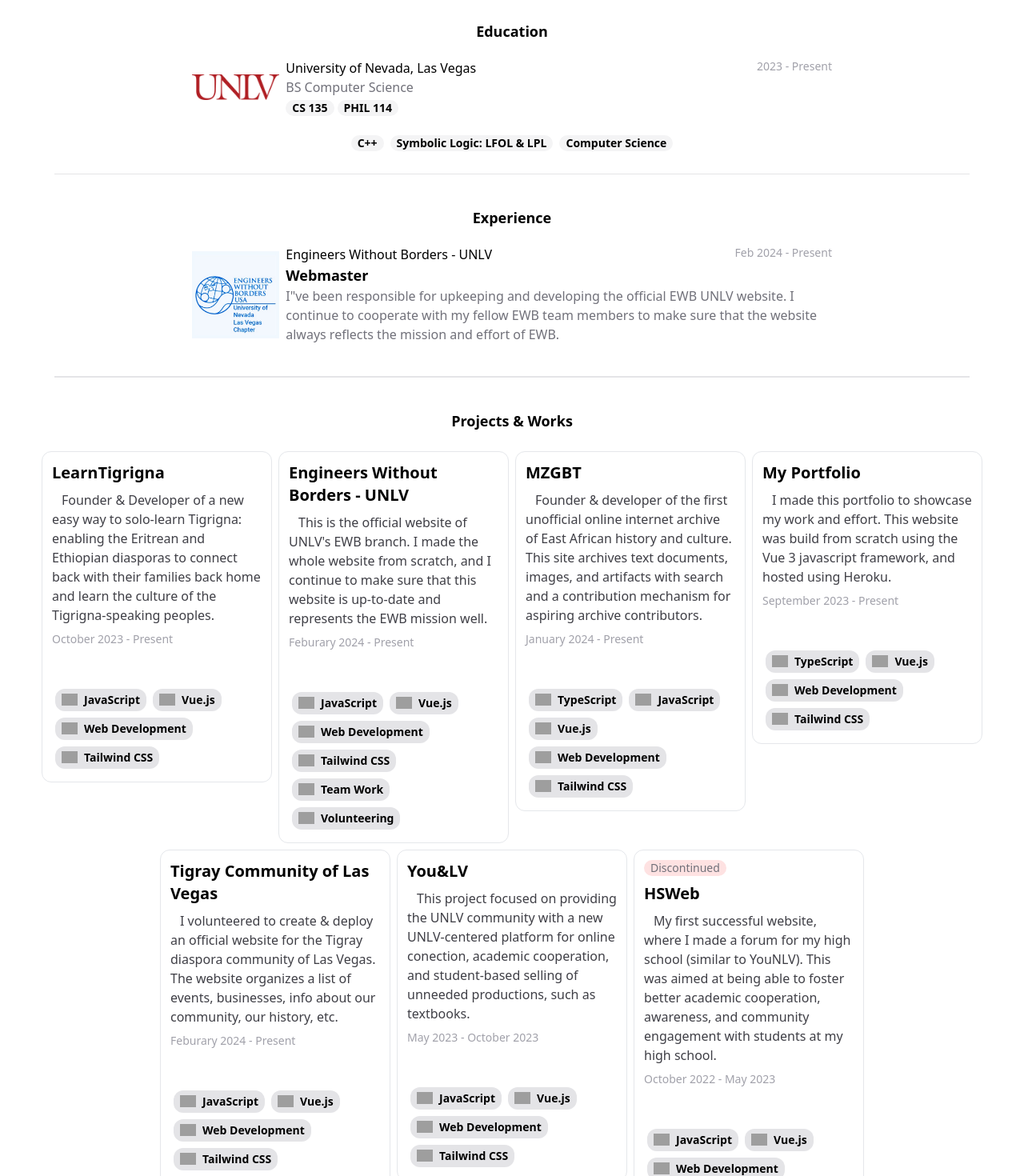
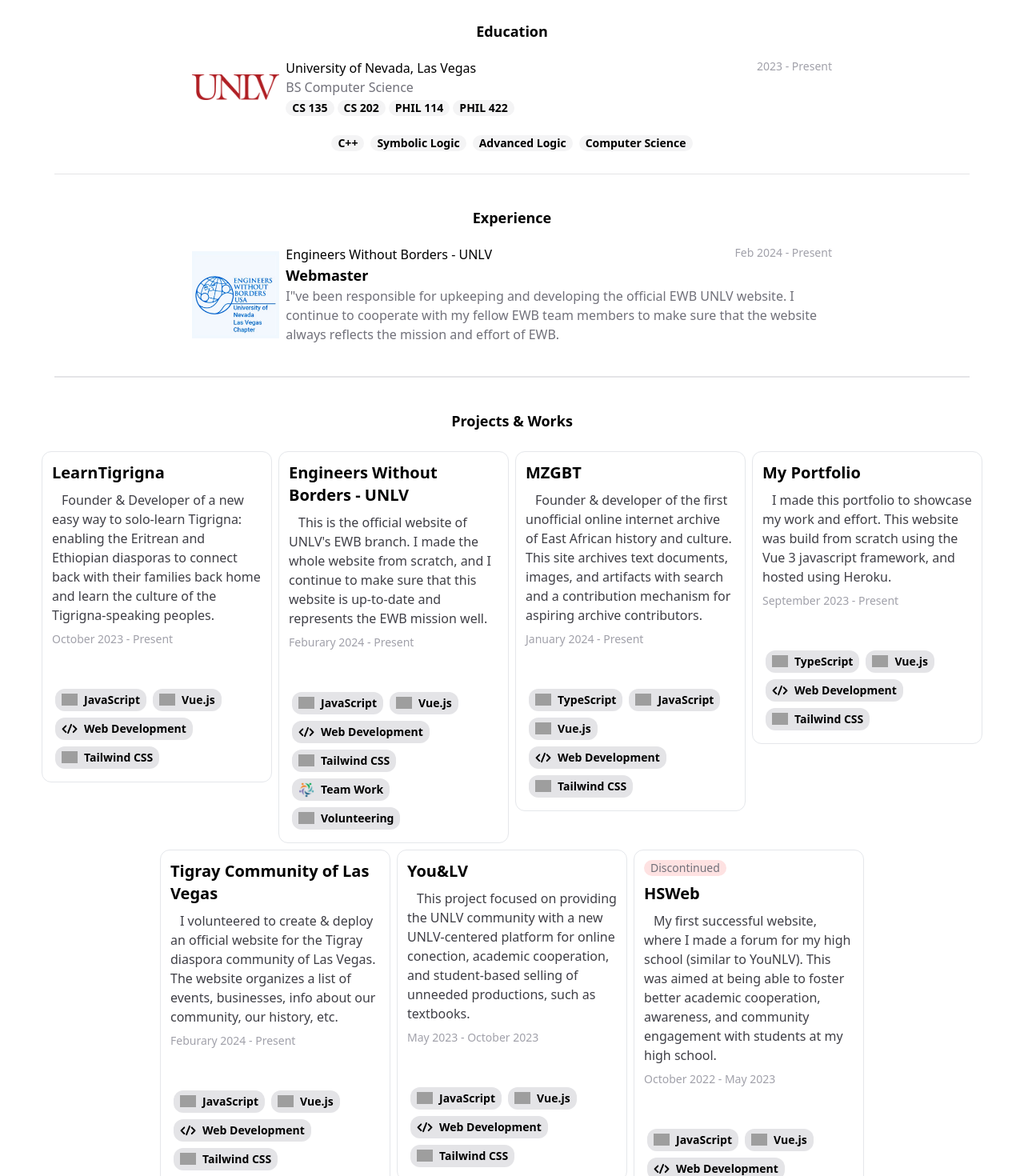
Before and after one commit to theplaceincan/webportfolio, a Vue app: page / in a window 1280 px wide. Shown: the part 660-2130 px from the top of the page at 80% size. Built offline with nearby package versions, Linux system fonts and the light colour scheme; grey boxes are pictures that could not be loaded.

Commit message:
Updated uni classes and improved fun fact size

```diff
--- a/src/views/Home.vue
+++ b/src/views/Home.vue
@@ -1,11 +1,17 @@
 <script setup>
 import { ref } from "vue";
 
-const uniClassCards = ref([{ name: "CS 135" }, { name: "PHIL 114 " }]);
+const uniClassCards = ref([
+  { name: "CS 135" },
+  { name: "CS 202" },
+  { name: "PHIL 114" },
+  { name: "PHIL 422"}
+]);
 
 const uniSkills = ref([
   { name: "C++" },
-  { name: "Symbolic Logic: LFOL & LPL " },
+  { name: "Symbolic Logic" },
+  { name: "Advanced Logic" },
   { name: "Computer Science" },
 ]);
 
@@ -28,7 +34,7 @@
       },
       {
         skill_name: "Web Development",
-        logo: "https://media.discordapp.net/attachments/1201662358171435030/1259300190083485788/208-2082229_html-code-coding-language-html-code-icon-png-removebg-preview.png?ex=668b2e31&is=6689dcb1&hm=3bfa7c74408d7f88732a3e490d97f18fdc9e272774ac1f9c47006c4f50b1a7ce&=&format=webp&quality=lossless",
+        logo: "/src/assets/webdevlogo.webp",
       },
       {
         skill_name: "Tailwind CSS",
@@ -54,7 +60,7 @@
       },
       {
         skill_name: "Web Development",
-        logo: "https://media.discordapp.net/attachments/1201662358171435030/1259300190083485788/208-2082229_html-code-coding-language-html-code-icon-png-removebg-preview.png?ex=668b2e31&is=6689dcb1&hm=3bfa7c74408d7f88732a3e490d97f18fdc9e272774ac1f9c47006c4f50b1a7ce&=&format=webp&quality=lossless",
+        logo: "/src/assets/webdevlogo.webp",
       },
       {
         skill_name: "Tailwind CSS",
@@ -62,7 +68,7 @@
       },
       {
         skill_name: "Team Work",
-        logo: "https://media.discordapp.net/attachments/1201662358171435030/1259301897458946089/pngtree-colorful-teamwork-logo-png-image_4127029-removebg-preview.png?ex=668b2fc9&is=6689de49&hm=fcdabeb9a1ba5b0a369c4603705e6402e9f4e20dab8fb3764818dd5d40635f6b&=&format=webp&quality=lossless",
+        logo: "/src/assets/teamwork.webp",
       },
       {
         skill_name: "Volunteering",
@@ -92,7 +98,7 @@
       },
       {
         skill_name: "Web Development",
-        logo: "https://media.discordapp.net/attachments/1201662358171435030/1259300190083485788/208-2082229_html-code-coding-language-html-code-icon-png-removebg-preview.png?ex=668b2e31&is=6689dcb1&hm=3bfa7c74408d7f88732a3e490d97f18fdc9e272774ac1f9c47006c4f50b1a7ce&=&format=webp&quality=lossless",
+        logo: "/src/assets/webdevlogo.webp",
       },
       {
         skill_name: "Tailwind CSS",
@@ -118,7 +124,7 @@
       },
       {
         skill_name: "Web Development",
-        logo: "https://media.discordapp.net/attachments/1201662358171435030/1259300190083485788/208-2082229_html-code-coding-language-html-code-icon-png-removebg-preview.png?ex=668b2e31&is=6689dcb1&hm=3bfa7c74408d7f88732a3e490d97f18fdc9e272774ac1f9c47006c4f50b1a7ce&=&format=webp&quality=lossless",
+        logo: "/src/assets/webdevlogo.webp",
       },
       {
         skill_name: "Tailwind CSS",
@@ -144,7 +150,7 @@
       },
       {
         skill_name: "Web Development",
-        logo: "https://media.discordapp.net/attachments/1201662358171435030/1259300190083485788/208-2082229_html-code-coding-language-html-code-icon-png-removebg-preview.png?ex=668b2e31&is=6689dcb1&hm=3bfa7c74408d7f88732a3e490d97f18fdc9e272774ac1f9c47006c4f50b1a7ce&=&format=webp&quality=lossless",
+        logo: "/src/assets/webdevlogo.webp",
       },
       {
         skill_name: "Tailwind CSS",
@@ -152,7 +158,7 @@
       },
       {
         skill_name: "Team Work",
-        logo: "https://media.discordapp.net/attachments/1201662358171435030/1259301897458946089/pngtree-colorful-teamwork-logo-png-image_4127029-removebg-preview.png?ex=668b2fc9&is=6689de49&hm=fcdabeb9a1ba5b0a369c4603705e6402e9f4e20dab8fb3764818dd5d40635f6b&=&format=webp&quality=lossless",
+        logo: "/src/assets/teamwork.webp",
       },
       {
         skill_name: "Volunteering",
@@ -178,7 +184,7 @@
       },
       {
         skill_name: "Web Development",
-        logo: "https://media.discordapp.net/attachments/1201662358171435030/1259300190083485788/208-2082229_html-code-coding-language-html-code-icon-png-removebg-preview.png?ex=668b2e31&is=6689dcb1&hm=3bfa7c74408d7f88732a3e490d97f18fdc9e272774ac1f9c47006c4f50b1a7ce&=&format=webp&quality=lossless",
+        logo: "/src/assets/webdevlogo.webp",
       },
       {
         skill_name: "Tailwind CSS",
@@ -203,7 +209,7 @@
       },
       {
         skill_name: "Web Development",
-        logo: "https://media.discordapp.net/attachments/1201662358171435030/1259300190083485788/208-2082229_html-code-coding-language-html-code-icon-png-removebg-preview.png?ex=668b2e31&is=6689dcb1&hm=3bfa7c74408d7f88732a3e490d97f18fdc9e272774ac1f9c47006c4f50b1a7ce&=&format=webp&quality=lossless",
+        logo: "/src/assets/webdevlogo.webp",
       },
       {
         skill_name: "Vuetify CSS",
@@ -426,8 +432,8 @@
       </div>
     </div>
     <div class="mt-5 flex flex-col items-center justify-center text-center">
-      <p class="font-semibold">Fun Fact</p>
-      <p class="text-sm text-zinc-500">
+      <p class="text-lg font-semibold mb-5">Fun Fact</p>
+      <p class="text-zinc-500">
         Abraha Atsbeha is the name of one of Ethiopia's oldest churches; completely rock-hewn. It was
         build by Abraha and Atsbeha, who were brothers that both co-ruled the
         Aksumite Kingdom: a powerful East African & Southern Arabian trading
```
Also changed, not shown: src/assets/teamwork.webp (added), src/assets/webdevlogo.webp (added).
